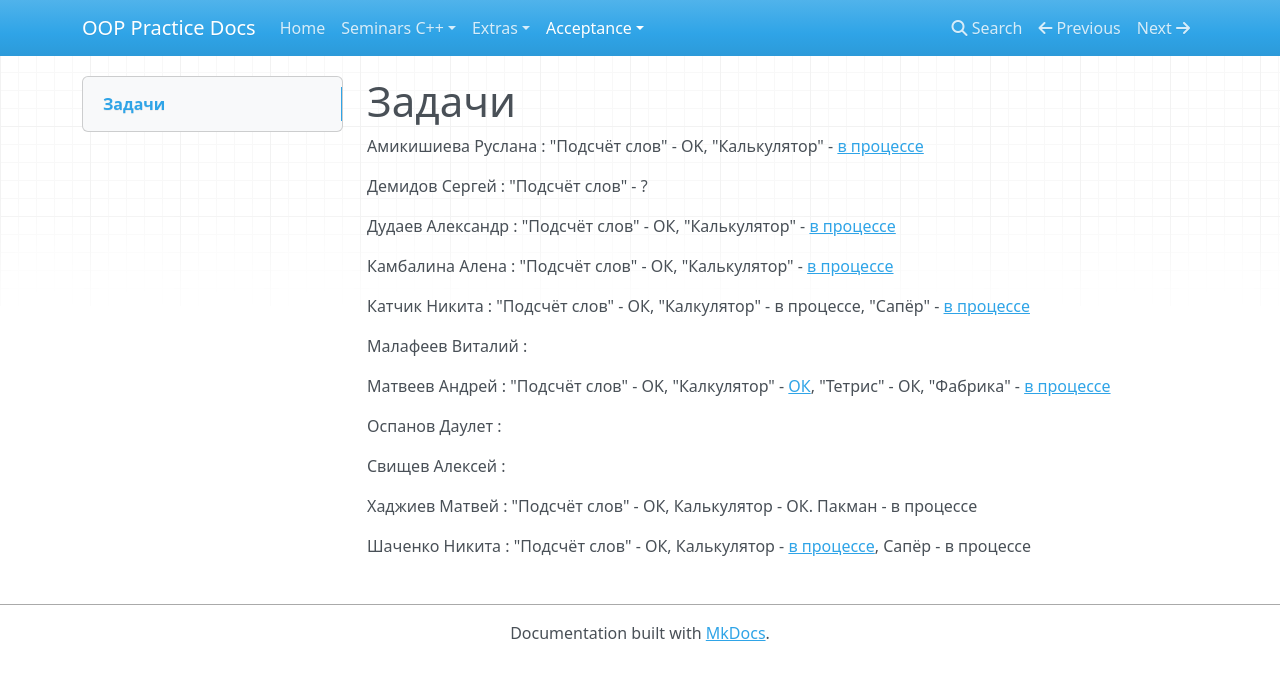
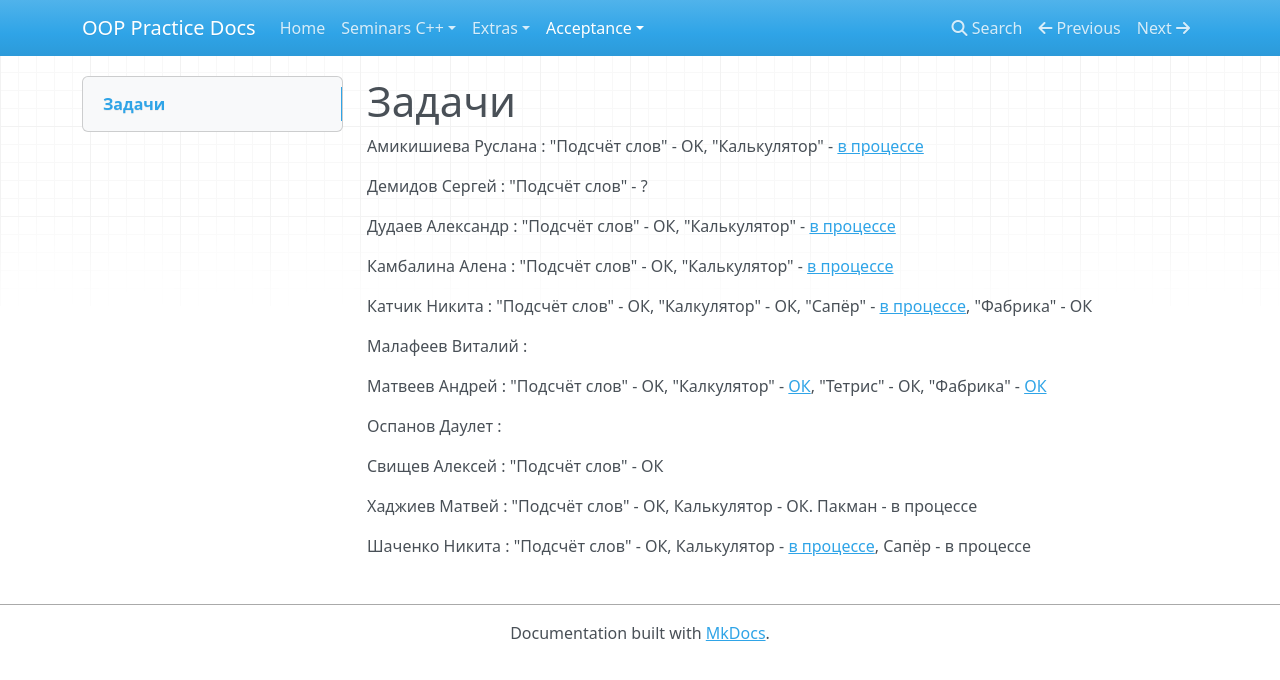
Before and after one commit to avoronkov/oop, an MkDocs documentation site: the page built from docs/java-acceptance.md, in a window 1280 px wide. Shown: the top 680 px of the page. Built offline with MkDocs 1.6.1, drawn with Linux system fonts in a browser that asks for light colours; nearby versions of some CDN libraries; old or Windows-style settings are respelled for this version of MkDocs.

Commit message:
matveev done

```diff
--- a/docs/java-acceptance.md
+++ b/docs/java-acceptance.md
@@ -8,15 +8,15 @@
 
 Камбалина Алена : "Подсчёт слов" - ОК, "Калькулятор" - [в процессе](java_task2_results/kambalina_task2)
 
-Катчик Никита : "Подсчёт слов" - ОК, "Калкулятор" - в процессе, "Сапёр" - [в процессе](java_task3/katchik)
+Катчик Никита : "Подсчёт слов" - ОК, "Калкулятор" - ОК, "Сапёр" - [в процессе](java_task3/katchik), "Фабрика" - ОК
 
 Малафеев Виталий :
 
-Матвеев Андрей : "Подсчёт слов" - OK, "Калкулятор" - [ОК](java_task2_results/matveev_task2), "Тетрис" - ОК, "Фабрика" - [в процессе](java_task4/matveev)
+Матвеев Андрей : "Подсчёт слов" - OK, "Калкулятор" - [ОК](java_task2_results/matveev_task2), "Тетрис" - ОК, "Фабрика" - [ОК](java_task4/matveev)
 
 Оспанов Даулет :
 
-Свищев Алексей :
+Свищев Алексей : "Подсчёт слов" - ОК
 
 Хаджиев Матвей : "Подсчёт слов" - ОК, Калькулятор - ОК. Пакман - в процессе
 
```
Also changed, not shown: docs/java_task4/matveev.md (+1 -1 lines).
